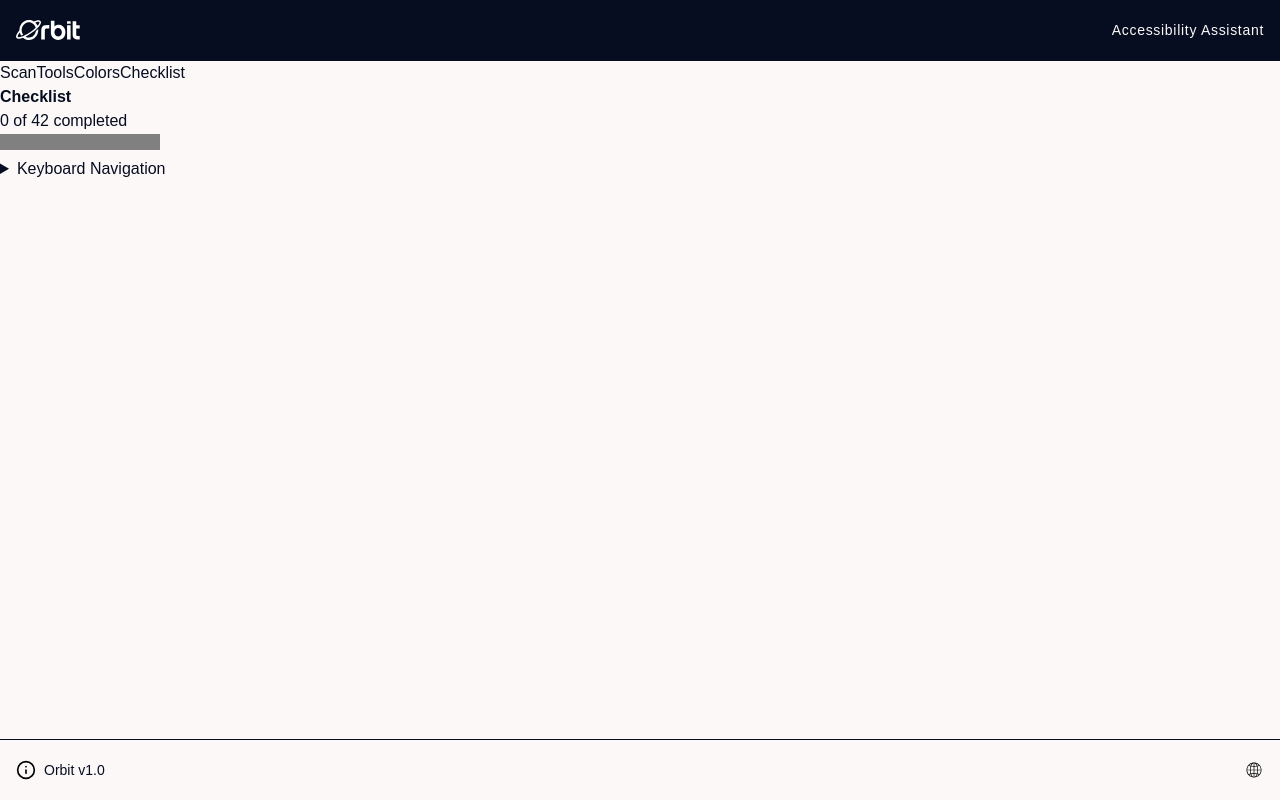
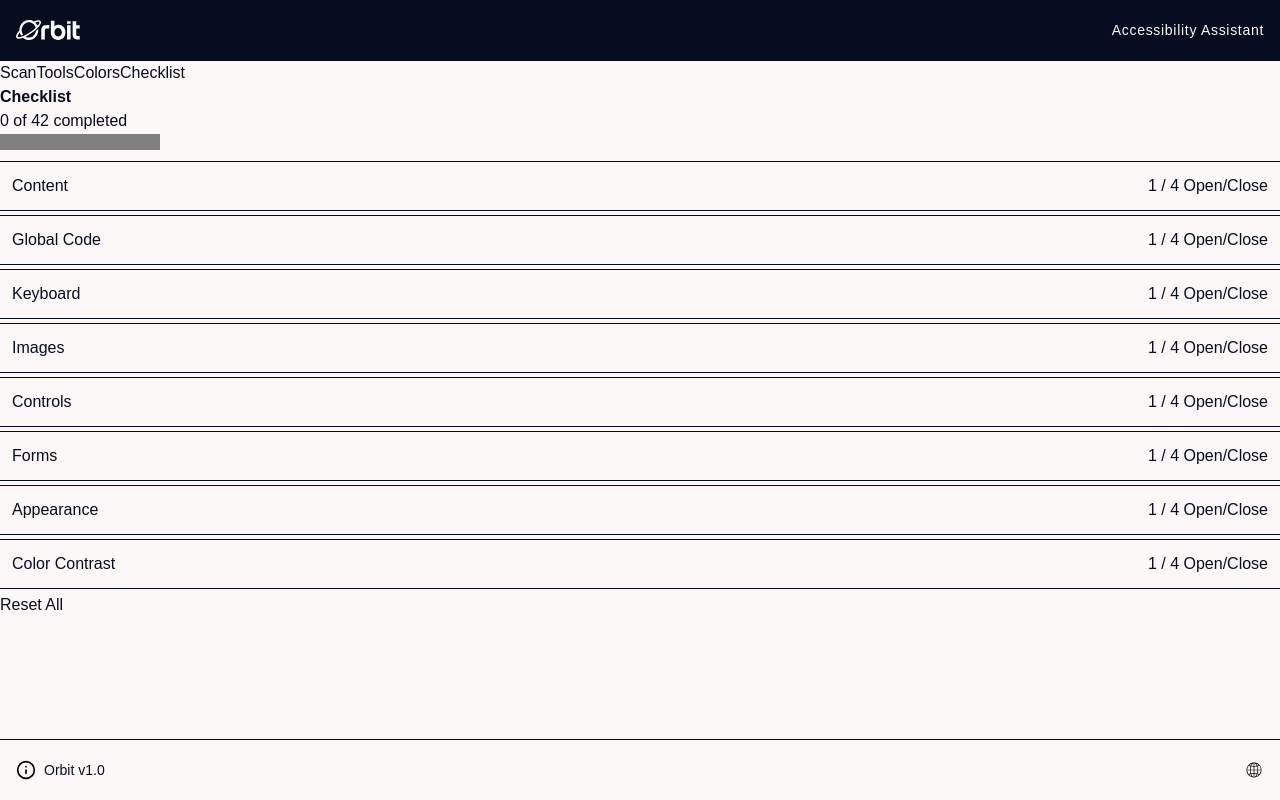
Before and after one commit to mtq01/orbit, a React (Vite) app: page / in a window 1280 px wide. Both pictures are taken after a click on the tab "Checklist". Built offline with nearby package versions, Linux system fonts and the light colour scheme.

Commit message:
base UI style for checklist

```diff
--- a/src/features/checklist/Checklist.tsx
+++ b/src/features/checklist/Checklist.tsx
@@ -65,20 +65,40 @@ const Checklist = () => {
       {/* checkbox categories */}
       <section>
         {/* checkbox items */}
-        <details>
-          <summary>Keyboard Navigation</summary>
+        {checklistData.map((category) => (
+          <details key={category.id} className="border-t border-b py-3 my-1">
+            <summary className="flex justify-between px-3">
+              <p>{category.label}</p>
+              <p>
+                1 / 4 <span>Open/Close</span>
+              </p>
+            </summary>
             <ul>
-            <li>
+              {category.items.map((item) => (
+                <li className="flex items-start justify-start gap-2 py-2 px-2 m-2">
                   <input
                     type="checkbox"
-                name="keyboard-nav-1"
-                id="keyboard-nav-1"
+                    checked={checked[item.id] ?? false}
+                    onChange={() => toggleItem(item.id)}
+                    className="mt-1 shrink-0 w-4 h-4 cursor-pointer accent-orbit-blue"
                   />
-              CheckboxItem
+                  <label htmlFor={item.id} className="cursor-pointer">
+                    {item.label}{" "}
+                    <a href={item.wcagUrl} target="_blank">
+                      {item.wcag}
+                    </a>
+                  </label>
                 </li>
+              ))}
             </ul>
           </details>
+        ))}
       </section>
+
+        {/* reset checklist */}
+      <button onClick={resetChecklist} className="cursor-pointer">
+        Reset All
+      </button>
     </>
   );
 };
```
Lines whose indentation alone changed are shown as unchanged.
